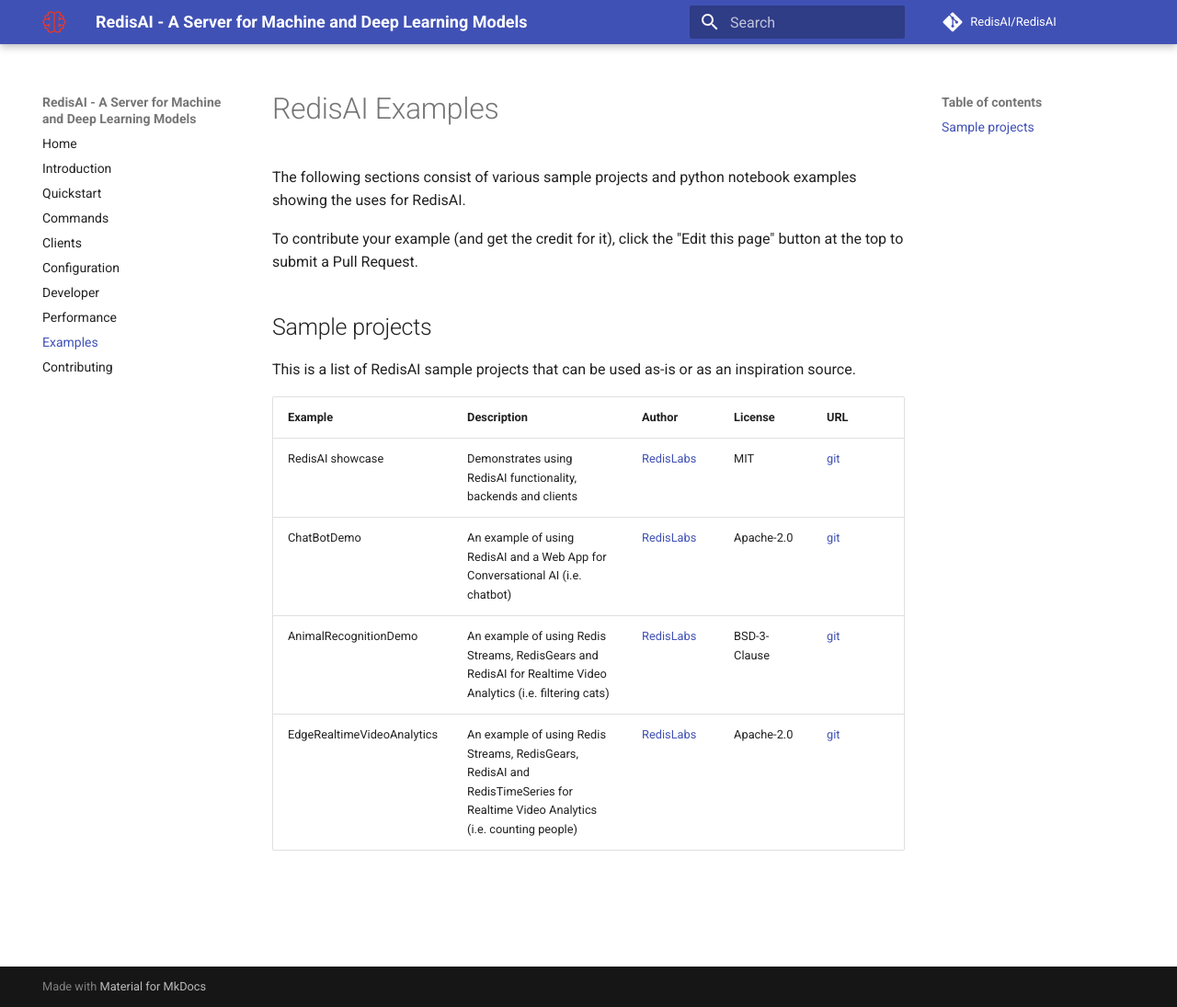
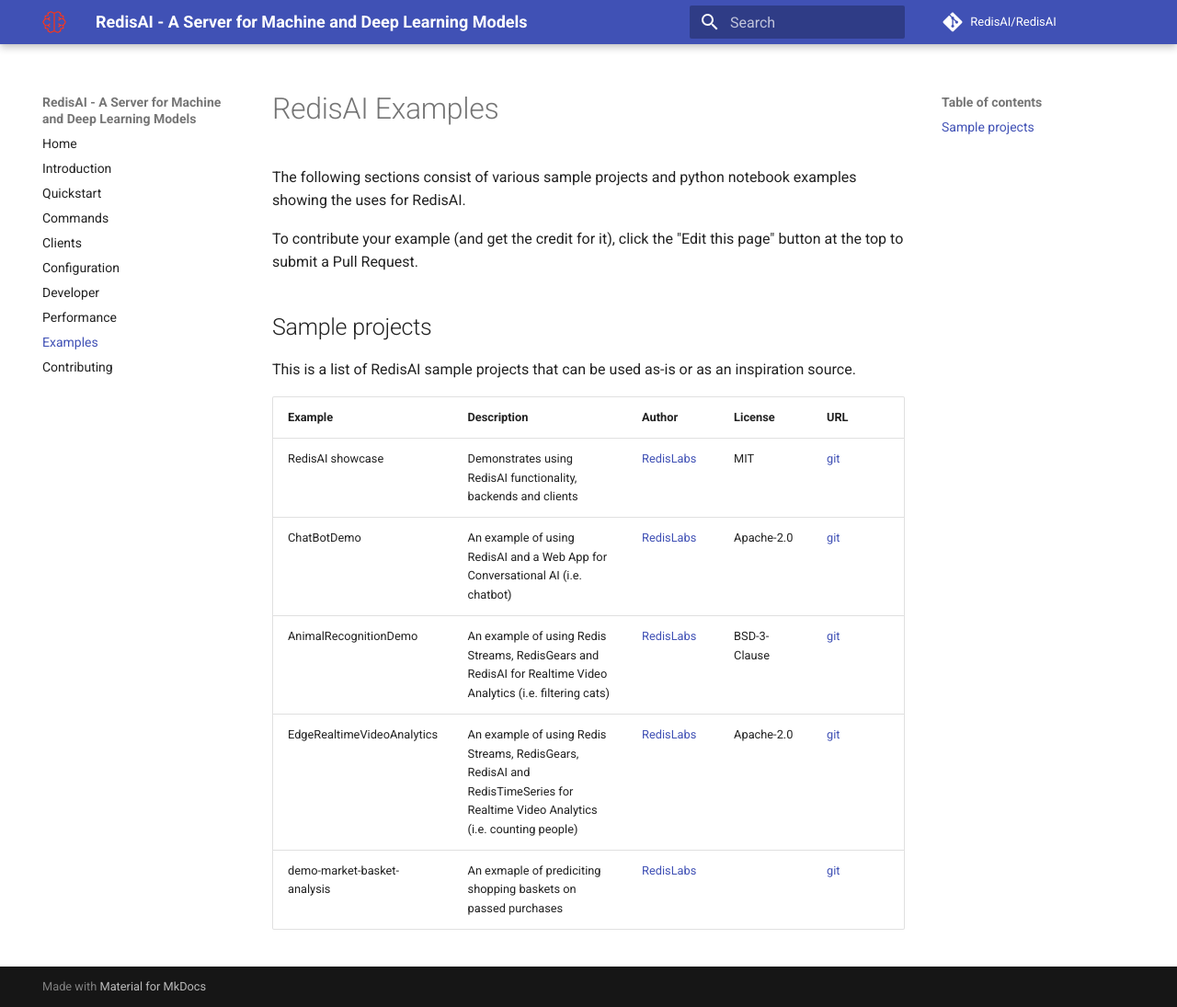
Before and after one commit to RedisAI/RedisAI, an MkDocs documentation site: the page built from docs/examples.md, in a window 1280 px wide and 1095 px high. Shown: the whole window at 92% size. Built offline with MkDocs 1.6.1 and Material for MkDocs 9.7.7, drawn with Linux system fonts in a browser that asks for light colours; comment, search, counter and statistics services are not loaded.

Commit message:
Update examples.md

```diff
--- a/docs/examples.md
+++ b/docs/examples.md
@@ -12,3 +12,4 @@
 | ChatBotDemo | An example of using RedisAI and a Web App for Conversational AI (i.e. chatbot) | [RedisLabs](https://redislabs.com/) | Apache-2.0 | [git](https://github.com/RedisAI/ChatBotDemo) |
 | AnimalRecognitionDemo | An example of using Redis Streams, RedisGears and RedisAI for Realtime Video Analytics (i.e. filtering cats) | [RedisLabs](https://redislabs.com/) | BSD-3-Clause | [git](https://github.com/RedisGears/AnimalRecognitionDemo) |
 | EdgeRealtimeVideoAnalytics | An example of using Redis Streams, RedisGears, RedisAI and RedisTimeSeries for Realtime Video Analytics (i.e. counting people) | [RedisLabs](https://redislabs.com/) | Apache-2.0 | [git](https://github.com/RedisGears/EdgeRealtimeVideoAnalytics) |
+| demo-market-basket-analysis | An exmaple of prediciting shopping baskets on passed purchases | [RedisLabs](https://redislabs.com/) |  | [git](https://github.com/RedisLabs-Field-Engineering/demo-market-basket-analysis) |
```
